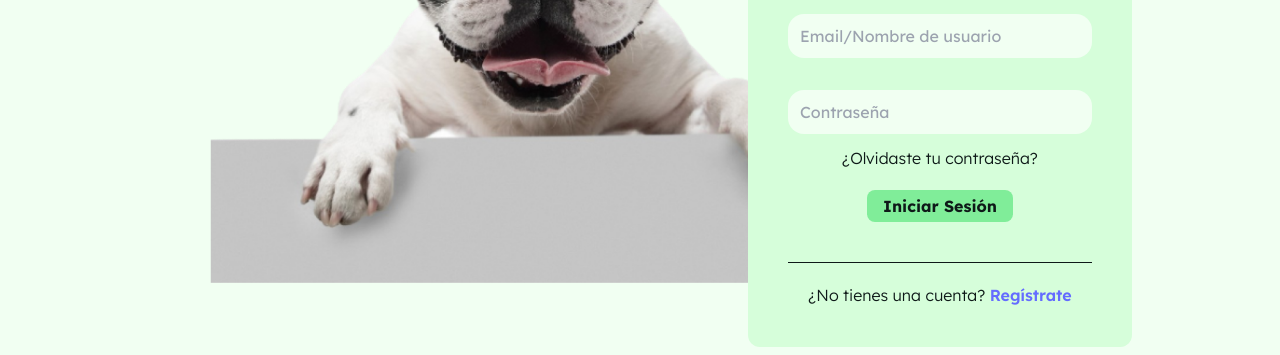
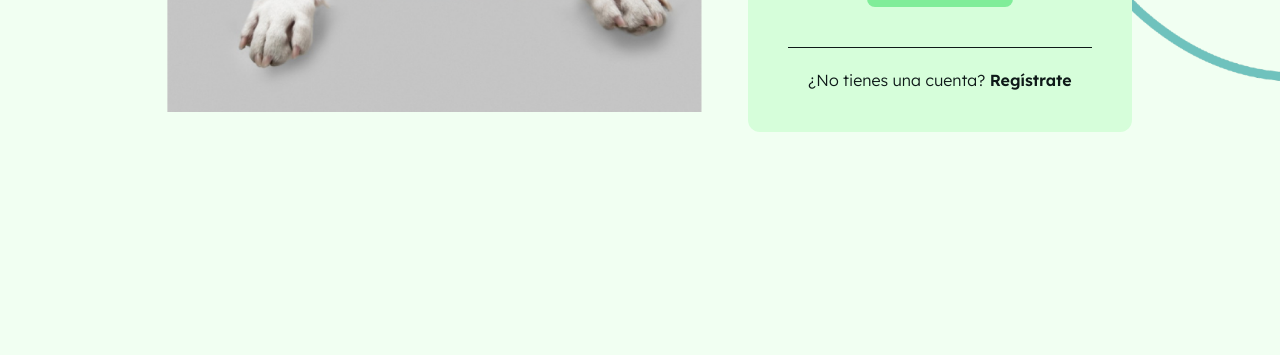
Before and after one commit to mquintanau/mascotopia_fe, a React (Vite) app in the folder view/: page /login in a window 1280 px wide. Shown: the part 548-903 px from the top of the page. After the commit the page ends 800 px from the top, so only its background shows below. Built offline with nearby package versions, Linux system fonts and the light colour scheme.

Commit message:
Corrige fallos visuales login

```diff
--- a/view/src/pages/Login.jsx
+++ b/view/src/pages/Login.jsx
@@ -65,7 +65,7 @@ function Login() {
 
   return (
     <>
-      <div className="bg-login-background h-full min-h-screen bg-cover pb-28 pt-20 lg:pl-[600px]">
+      <div className="h-full min-h-screen bg-login-background bg-cover pb-28 pt-20 lg:pl-[600px]">
         <form
           action=""
           onSubmit={handleSubmit}
@@ -77,8 +77,6 @@ function Login() {
               {errorResponse}
             </div>
           )}
-        >
-          <RectangularLogo className="m-auto mb-5 w-3/4 translate-x-3" />
           <Input
             type="text"
             label="Email/Nombre de usuario"
@@ -111,7 +109,7 @@ function Login() {
             ¿No tienes una cuenta?{" "}
             <a
               href=""
-              className="text-b</a>lack font-semibold hover:text-greenLogo"
+              className="font-semibold text-black hover:text-greenLogo"
             >
               Regístrate
             </a>
```
